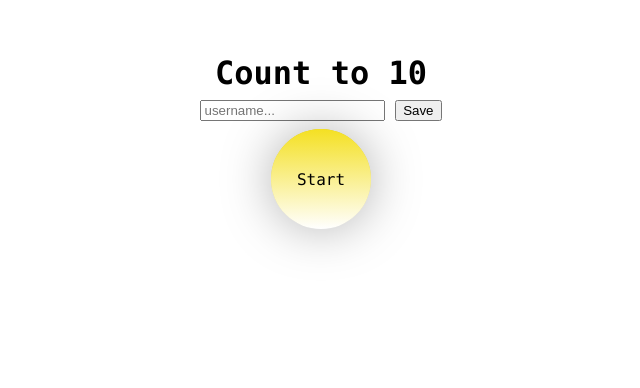
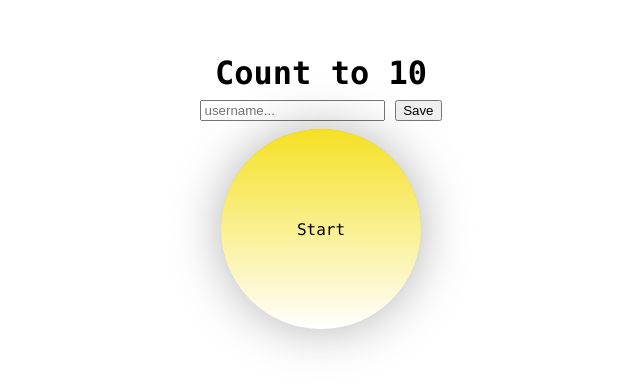
Before and after one commit to onemanwenttomow/socket-highscores, a website: page public/index.html in a window 1280 px wide. Shown: the part 146-534 px from the top of the page, without its empty margins (319-959 px from the left). Drawn offline with Linux system fonts and the light colour scheme; no server answers.

Commit message:
--refac: bigger btn

```diff
--- a/public/style.css
+++ b/public/style.css
@@ -37,8 +37,8 @@ body {
     justify-content: center;
     align-items: center;
     position: relative;
-    width: 100px;
-    height: 100px;
+    width: 200px;
+    height: 200px;
     border-radius: 50%;
     background-image: linear-gradient(
         #F4E022,
```
